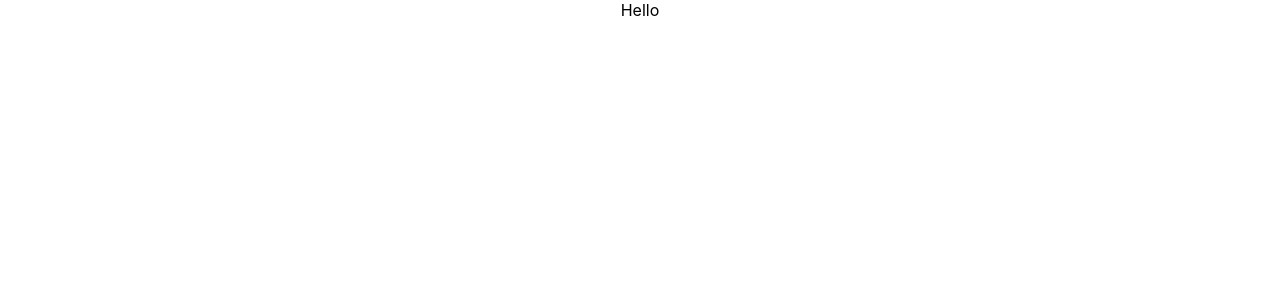
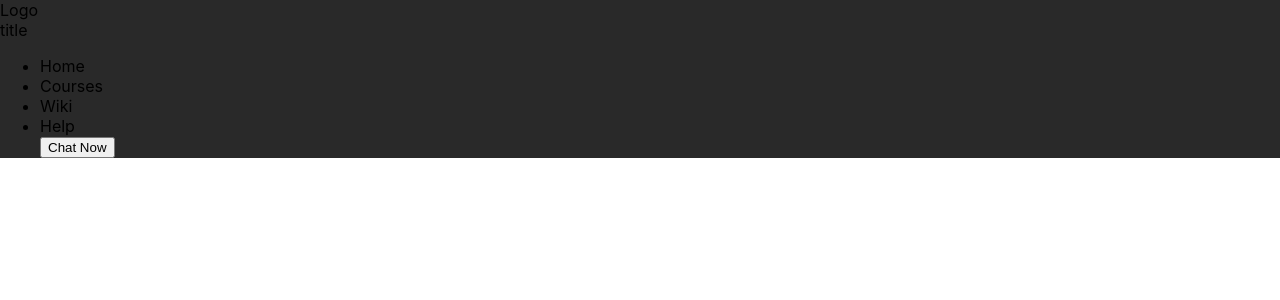
Before and after one commit to WildCodeSchool/2104-wns-remote-alphas, a React (Create React App) app in the folder front/: page / in a window 1280 px wide. Shown: the top 300 px of the page. Built offline with nearby package versions, Linux system fonts and the light colour scheme.

Commit message:
create Header components and install styled components

```diff
--- a/front/package.json
+++ b/front/package.json
@@ -13,10 +13,12 @@
 		"react": "^17.0.2",
 		"react-dom": "^17.0.2",
 		"react-scripts": "4.0.3",
+		"styled-components": "^5.2.3",
 		"typescript": "^4.1.2",
 		"web-vitals": "^1.0.1"
 	},
 	"devDependencies": {
+		"@types/styled-components": "^5.1.9",
 		"@typescript-eslint/eslint-plugin": "^4.22.0",
 		"@typescript-eslint/parser": "^4.22.0",
 		"eslint": "^7.25.0",
--- a/front/src/App.css
+++ /dev/null
@@ -1,38 +0,0 @@
-.App {
-	text-align: center;
-}
-
-.App-logo {
-	height: 40vmin;
-	pointer-events: none;
-}
-
-@media (prefers-reduced-motion: no-preference) {
-	.App-logo {
-		animation: App-logo-spin infinite 20s linear;
-	}
-}
-
-.App-header {
-	background-color: #282c34;
-	min-height: 100vh;
-	display: flex;
-	flex-direction: column;
-	align-items: center;
-	justify-content: center;
-	font-size: calc(10px + 2vmin);
-	color: white;
-}
-
-.App-link {
-	color: #61dafb;
-}
-
-@keyframes App-logo-spin {
-	from {
-		transform: rotate(0deg);
-	}
-	to {
-		transform: rotate(360deg);
-	}
-}
--- a/front/src/App.tsx
+++ b/front/src/App.tsx
@@ -1,8 +1,12 @@
 import React from 'react';
-import './App.css';
+import Header from './components/Header.styled';
 
 function App(): JSX.Element {
-	return <div className="App">Hello</div>;
+	return (
+		<div className="App">
+			<Header />
+		</div>
+	);
 }
 
 export default App;
--- /dev/null
+++ b/front/src/components/Header.styled.tsx
@@ -0,0 +1,28 @@
+import React from 'react';
+import styled from 'styled-components';
+
+const HeaderContent = styled.div`
+	background-color: #292929;
+`;
+
+const Header = (): JSX.Element => (
+	<HeaderContent>
+		<div className="title-content">
+			<div>Logo</div>
+			<div>title</div>
+		</div>
+		<div className="menu-content">
+			<nav>
+				<ul>
+					<li>Home</li>
+					<li>Courses</li>
+					<li>Wiki</li>
+					<li>Help</li>
+					<button type="button">Chat Now</button>
+				</ul>
+			</nav>
+		</div>
+	</HeaderContent>
+);
+
+export default Header;
```
Also changed, not shown: 1 other file (tests, documents, lock files or other folders).
